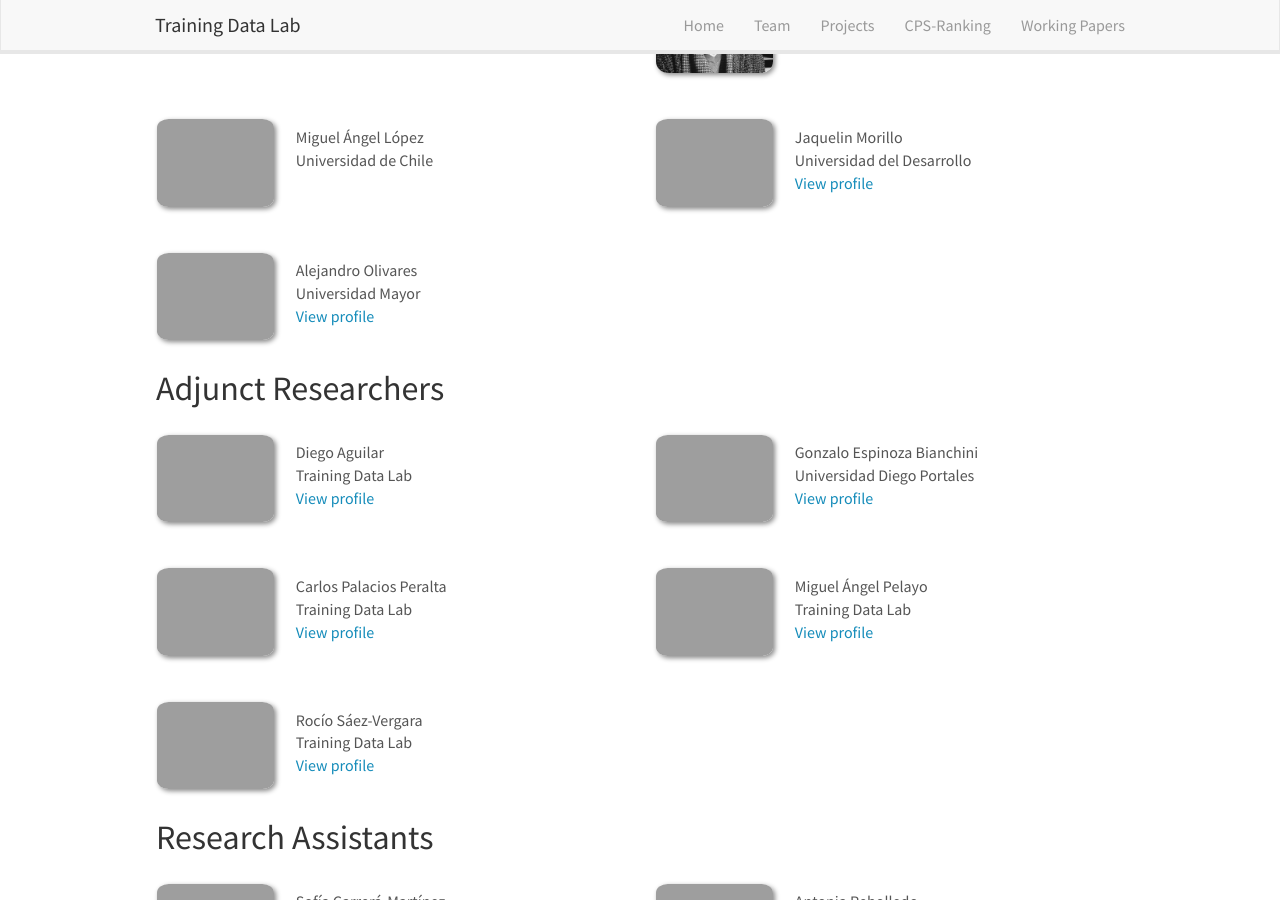
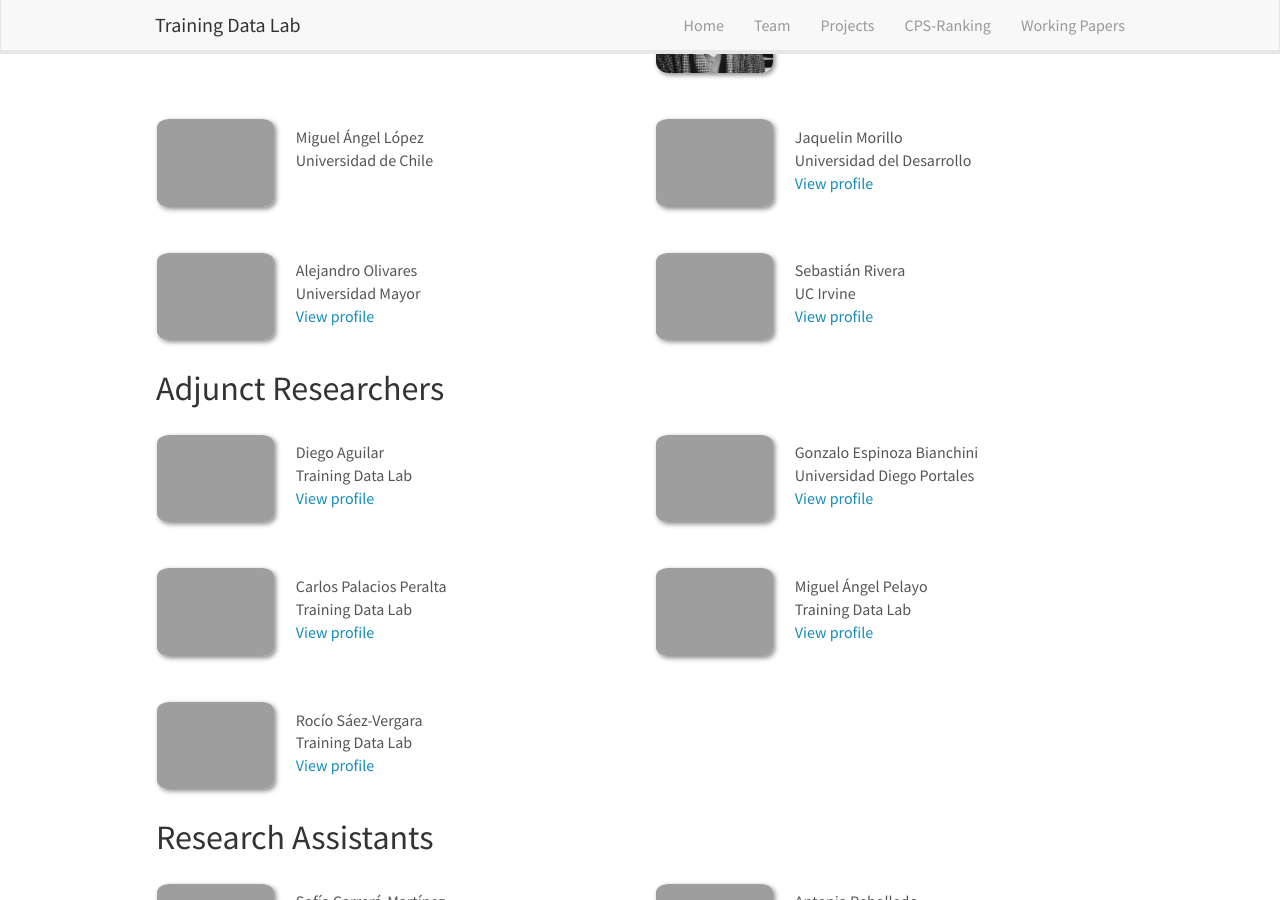
Before and after one commit to training-datalab/old-training-datalab.com, a Jekyll site: the page built from _pages/team.md, in a window 1280 px wide and 900 px high, scrolled down 483 px. Built offline with Jekyll 4.4.1, drawn with Linux system fonts in a browser that asks for light colours; nearby versions of some CDN libraries.

Commit message:
Update associates.yml
Co-Authored-By: Carla Cisternas <carla.cisternas@umayor.cl>

```diff
--- a/_data/associates.yml
+++ b/_data/associates.yml
@@ -27,3 +27,9 @@
   info: Universidad Mayor
   email: alejandro.olivares@uct.cl
   website:  <a href="/team/aolivares">View profile</a>
+
+- name: Sebastián Rivera
+  photo: srivera.jpg
+  info: UC Irvine
+  email: sebastian.rivera@uci.edu
+  website:  <a href="/team/srivera">View profile</a>
```
